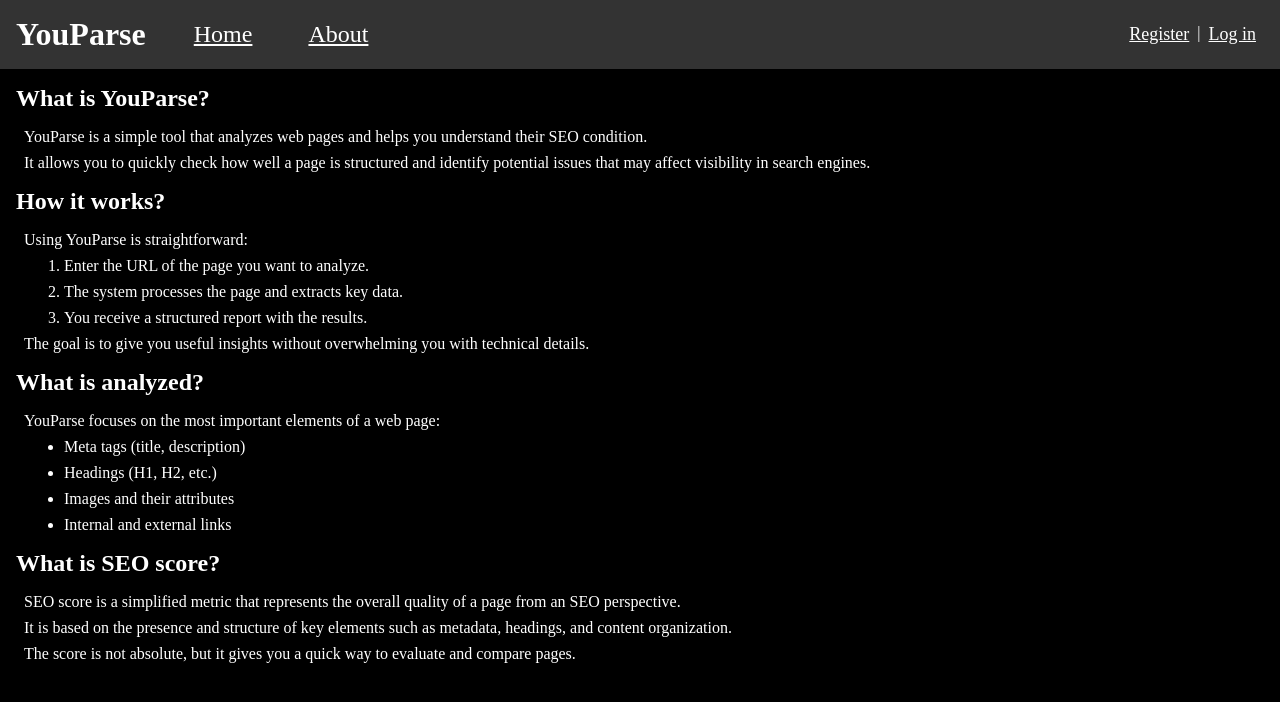
After one commit to KAKYADEV/Django-Parser, a Django app: page /about/ in a window 1280 px wide. The commit adds this page. Shown: the top 702 px of the page. Run offline with Django 5.2, Linux system fonts and the light colour scheme; parts of the project's set-up code (start-up, migrations or seed data) failed here and were passed over.

Commit message:
Refactor CSS for improved styling and add about page template with SEO tool description

```diff
--- a/parser/parse/static/parse/stile1.css
+++ b/parser/parse/static/parse/stile1.css
@@ -11,7 +11,7 @@
     }
 
     html {
-        color-scheme: light dark;
+        color-scheme: dark;
     }
 }
 
@@ -20,6 +20,10 @@
     max-inline-size: 100%;
     margin-inline: auto;
     padding-inline: 1rem;
+  }
+
+  body {
+    background-color: black;
   }
 }
 
@@ -50,7 +54,7 @@
   }
 
   h2 {
-    margin-bottom: 1rem;
+     margin: 1rem 0 1rem 0;
   }
 
   button {
--- /dev/null
+++ b/parser/parse/templates/parse/about.html
@@ -0,0 +1,27 @@
+{% extends 'parse/base.html' %}
+
+{% block content %}
+    <h2>{{ header.0 }}</h2>
+    <p>YouParse is a simple tool that analyzes web pages and helps you understand their SEO condition.</p>
+    <p>It allows you to quickly check how well a page is structured and identify potential issues that may affect visibility in search engines.</p>
+    <h2>{{ header.1 }}</h2>
+    <p>Using YouParse is straightforward:</p>
+    <ol>
+        <li>Enter the URL of the page you want to analyze.</li>
+        <li>The system processes the page and extracts key data.</li>
+        <li>You receive a structured report with the results.</li>
+    </ol>
+    <p>The goal is to give you useful insights without overwhelming you with technical details.</p>
+    <h2>{{ header.2 }}</h2>
+    <p>YouParse focuses on the most important elements of a web page:</p>
+    <ul>
+        <li>Meta tags (title, description)</li>
+        <li>Headings (H1, H2, etc.)</li>
+        <li>Images and their attributes</li>
+        <li>Internal and external links</li>
+    </ul>
+    <h2>{{ header.3 }}</h2>
+    <p>SEO score is a simplified metric that represents the overall quality of a page from an SEO perspective.</p>
+    <p>It is based on the presence and structure of key elements such as metadata, headings, and content organization.</p>
+    <p>The score is not absolute, but it gives you a quick way to evaluate and compare pages.</p>
+{% endblock %}
```
